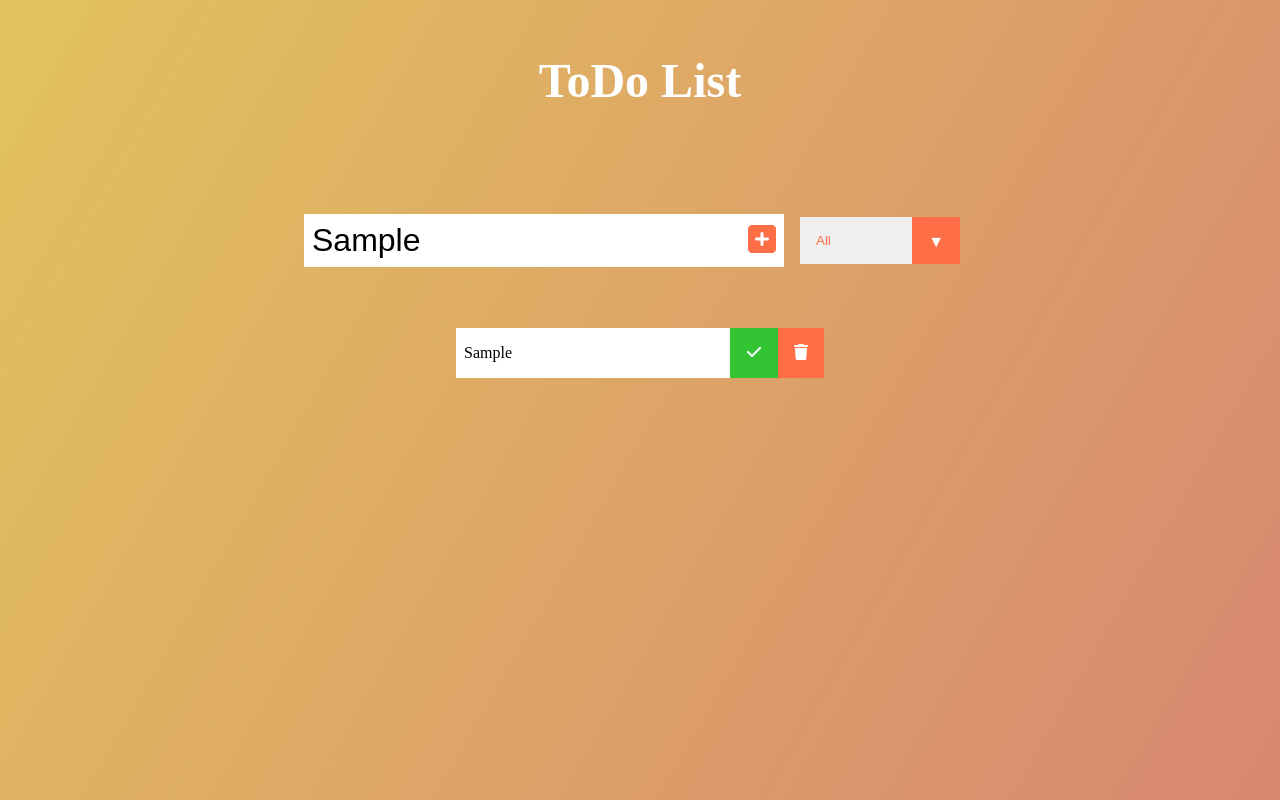
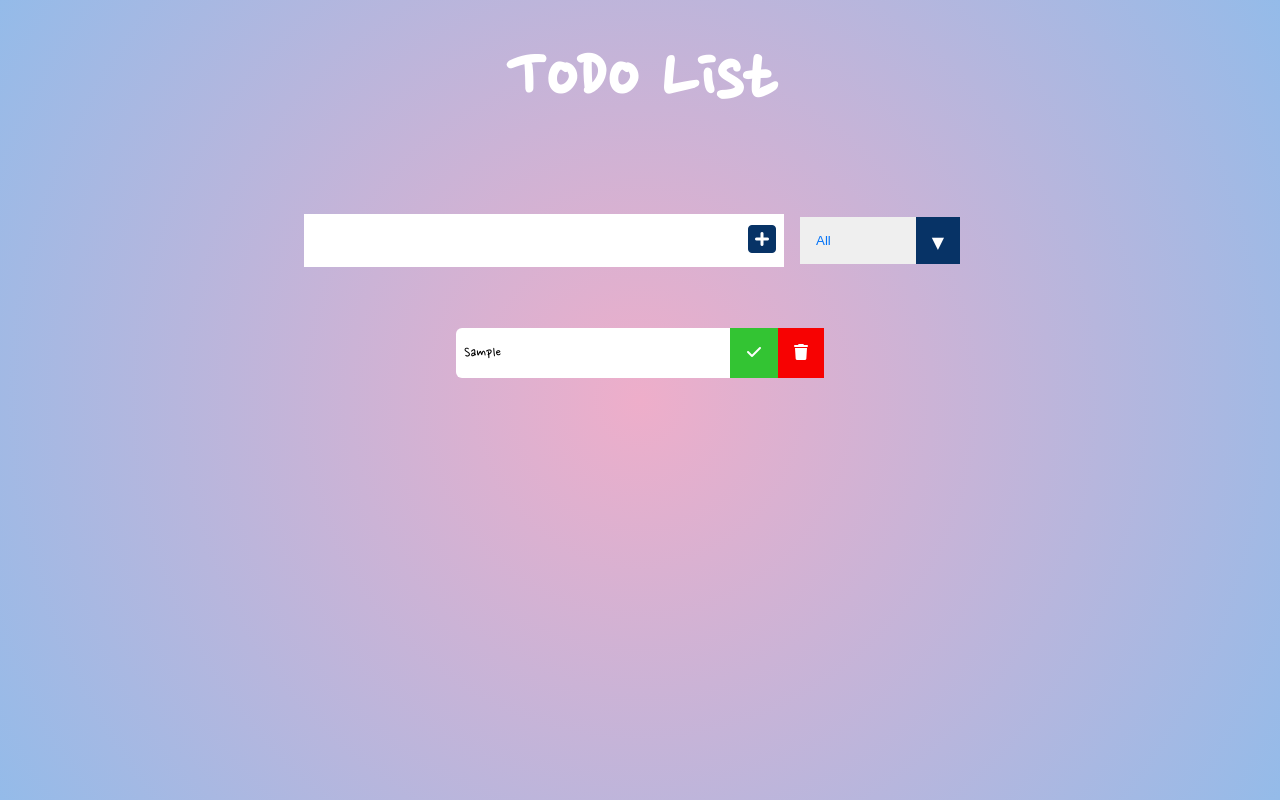
Before and after one commit to YohanBZ/ToDo-List, a plain HTML site: page index.html in a window 1280 px wide. Both pictures are taken after typing "Sample" into the empty fields and a click on the button 762 px from the left and 240 px from the top of the page. Drawn offline with Linux system fonts and the light colour scheme; a web font is replaced by a local one.

Commit message:
background atualizado e font-family

```diff
--- a/app.js
+++ b/app.js
@@ -37,7 +37,7 @@
 //Append to list
    todoList.appendChild(todoDiv);
 // Clear todo  input value
-   //todoInput.value = " ";
+   todoInput.value = " ";
 
 }
 
--- a/index.html
+++ b/index.html
@@ -10,6 +10,11 @@
   <link rel="preconnect" href="https://fonts.gstatic.com" crossorigin>
   <link href="https://fonts.googleapis.com/css2?family=Poppins:wght@400;600&display=swap" rel="stylesheet">
   <link rel="stylesheet" href="https://cdnjs.cloudflare.com/ajax/libs/font-awesome/6.1.1/css/all.min.css" integrity="sha512-KfkfwYDsLkIlwQp6LFnl8zNdLGxu9YAA1QvwINks4PhcElQSvqcyVLLD9aMhXd13uQjoXtEKNosOWaZqXgel0g==" crossorigin="anonymous" referrerpolicy="no-referrer" />
+
+  <link rel="preconnect" href="https://fonts.googleapis.com">
+  <link rel="preconnect" href="https://fonts.gstatic.com" crossorigin>
+  <link href="https://fonts.googleapis.com/css2?family=Nanum+Pen+Script&family=Permanent+Marker&family=Rampart+One&display=swap" rel="stylesheet">
+
   <link rel="stylesheet" href="./style.css">
 
 </head>
--- a/style.css
+++ b/style.css
@@ -5,14 +5,14 @@
 }
 
 body {
-   background-image: linear-gradient(120deg, #e2c35d, #d88771);
+   background-image:radial-gradient(circle, rgba(238,174,202,1) 0%, rgba(148,187,233,1) 100%);
    color: white;
-   font-size: 'Poppins', sans-serif;
+   font-family: 'Nanum Pen Script', cursive;
    min-height: 100vh;
 }
 
 header {
-  font-size: 1.5rem;
+  font-size: 2.5rem;
 }
 
 header,
@@ -32,14 +32,14 @@ form button {
 }
 
 form button {
-    color: #ff6f47;
+    color: #073366;
     background: white;
     cursor: pointer;
     transition: all 0.3s ease;
 }
 
 form button:hover {
-   background: #d88771;
+   background: #f190ba;
    color: white;
 }
 
@@ -63,6 +63,7 @@ form button:hover {
   justify-content: space-between;
   align-items: center;
   transition: all 0.5s ease;
+  border-radius: 6px;
 }
 
 .todo li {
@@ -71,7 +72,7 @@ form button:hover {
 
 .trash-btn,
 .complete-btn {
-  background: #ff6f47;
+  background: #f70202;
   color: white;
   border: none;
   padding: 1rem;
@@ -117,7 +118,7 @@ select {
 }
 
 select {
-   color: #ff6f47;
+   color: #0574f7;
    width: 10rem;
    cursor: pointer;
    padding: 1rem;
@@ -126,7 +127,7 @@ select {
 .select::after {
   content: "\25BC";
   position: absolute;
-  background: #ff6f47;
+  background:#073366;
   top: 0;
   right: 0;
   padding: 1rem;
@@ -136,5 +137,5 @@ select {
 
 .select:hover::after {
   background: white;
-  color: #ff6f47;
+  color: #f46da8;
 }
```
